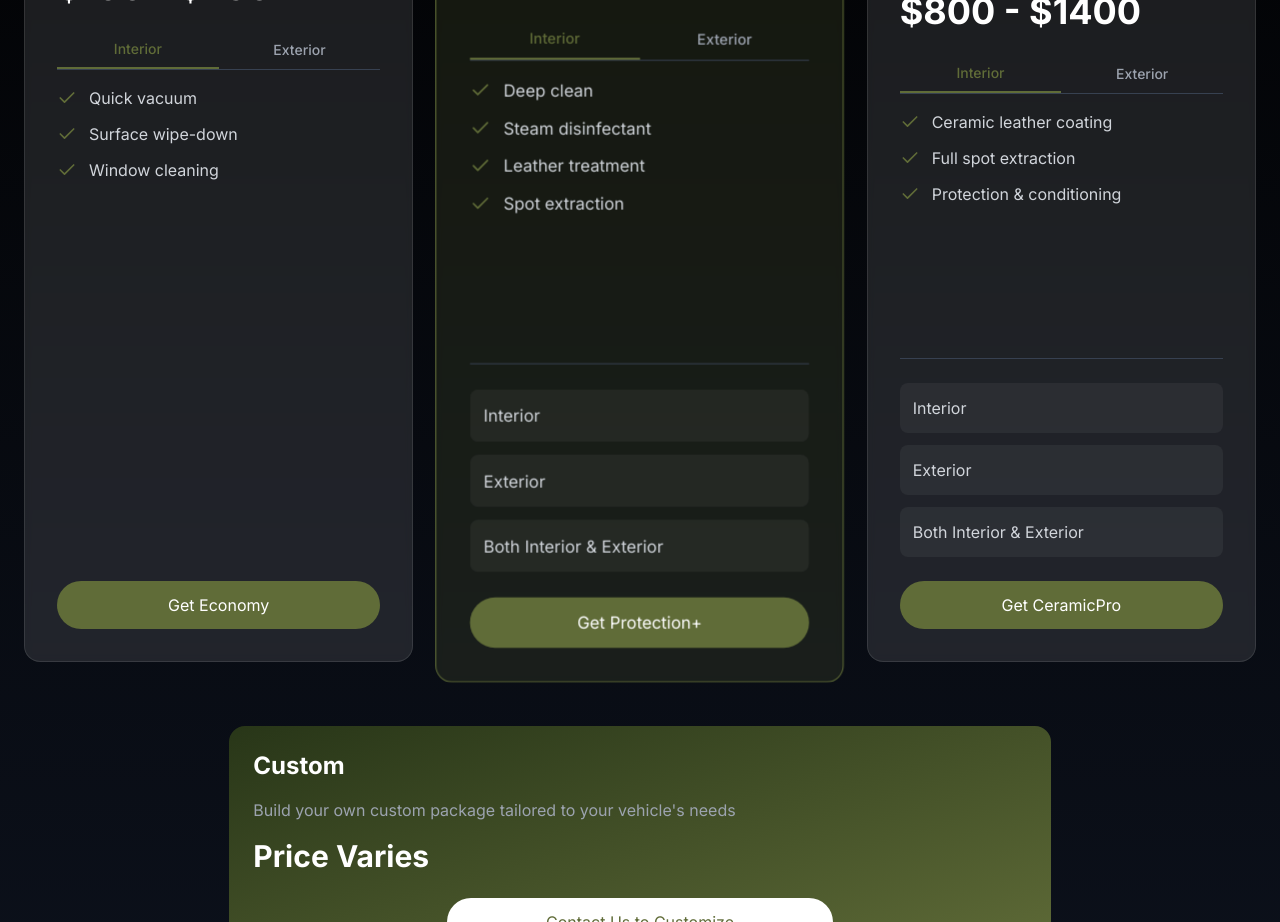
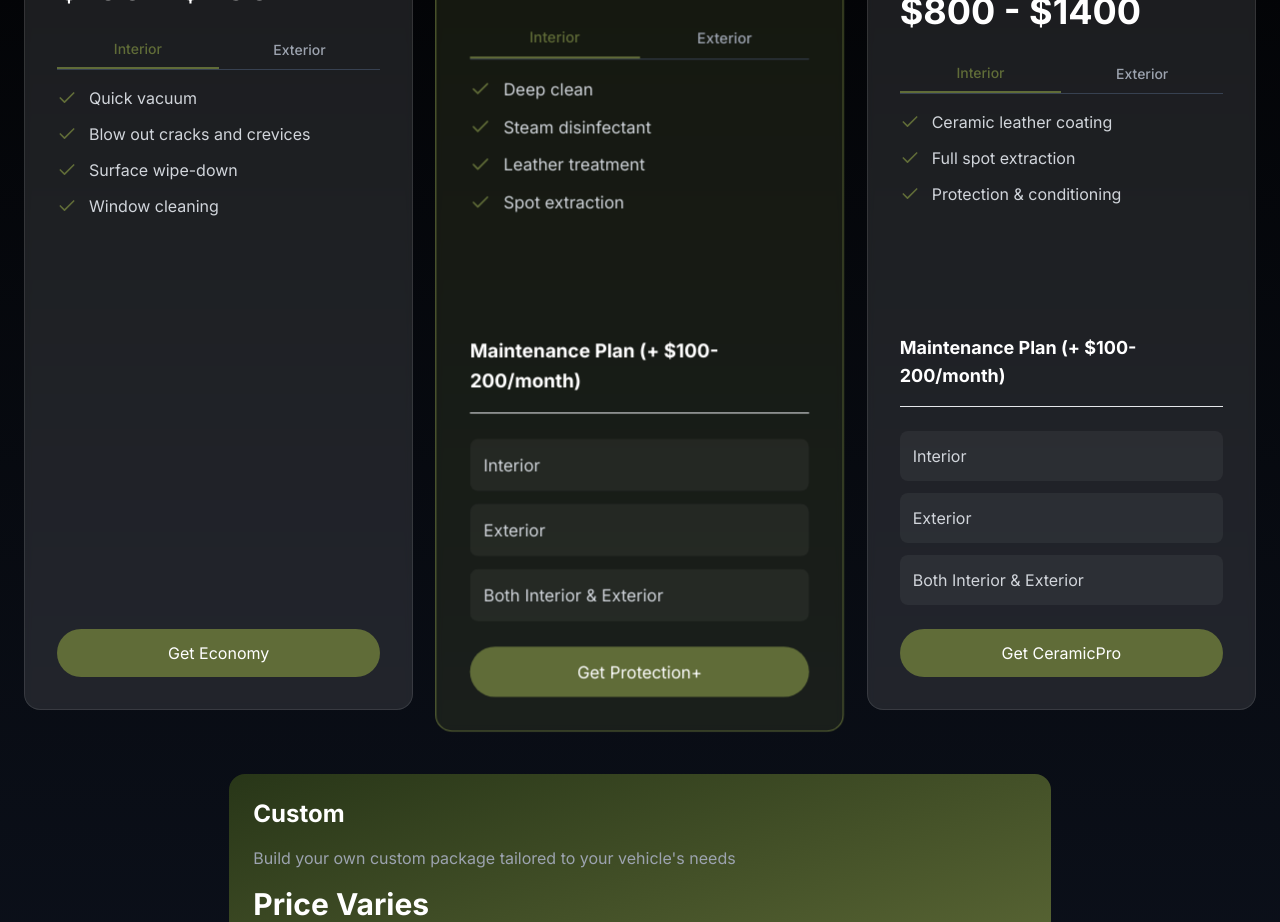
Before and after one commit to Fathom-Consulting/client-mobilesolutionz, a Next.js app: page / in a window 1280 px wide. Shown: the part 1800-2722 px from the top of the page. Built offline with nearby package versions, Linux system fonts and the light colour scheme.

Commit message:
Adjusted copy to accurately reflect client services.

```diff
--- a/app/components/ContactForm.tsx
+++ b/app/components/ContactForm.tsx
@@ -21,7 +21,8 @@ const packages = [
       "Panel",
       "Windows cleaned",
       "Pedals cleaned",
-      "Hand wash",
+      "Pre wash",
+      "Two bucket hand wash",
       "Scrub wheels & tires",
       "Wax & tire shine",
       "Hand dry",
--- a/app/components/Pricing.tsx
+++ b/app/components/Pricing.tsx
@@ -11,8 +11,8 @@ const services = [
     price: "$100 - $250",
     description: "Basic maintenance wash",
     features: {
-      interior: ["Quick vacuum", "Surface wipe-down", "Window cleaning"],
-      exterior: ["Express wash", "Tire shine", "Hand dry"],
+      interior: ["Quick vacuum", "Blow out cracks and crevices","Surface wipe-down", "Window cleaning"],
+      exterior: ["Pre wash","Two bucket hand wash", "Tire shine", "Hand dry"],
     },
     isBasic: true,
   },
@@ -29,15 +29,15 @@ const services = [
       ],
       exterior: [
         "Fenders scrubbed",
-        "Iron remover",
+        "Iron decon remover",
         "Clay bar",
         "Premium sealant",
         "Plastic protection",
       ],
     },
     maintenancePlan: {
-      price: "$100–150/month",
-      description: "Weekly/biweekly maintenance to preserve coating",
+      price: "$100/month – 150/month",
+      description: "Your choice of a weekly/biweekly maintenance to preserve cleaning and protection",
       features: {
         interior: [
           "Interior dusting",
@@ -72,8 +72,8 @@ const services = [
       ],
     },
     maintenancePlan: {
-      price: "$100–150/month",
-      description: "Weekly/biweekly maintenance to preserve coating",
+      price: "$100 – 150/month",
+      description: "Your choice of a weekly/biweekly maintenance to preserve cleaning and protection",
       features: {
         interior: [
           "Interior dusting",
@@ -399,11 +399,10 @@ export default function Pricing() {
                       ))}
                     </ul>
                   </div>
-
                   {service.maintenancePlan && (
-                    <div className="mt-6 pt-6 border-t border-gray-700">
-                      {/* ... other elements ... */}
-                      <div className="space-y-3">
+                    <div className="">
+                      <h4 className="text-lg font-bold text-white mb-4">Maintenance Plan (+ $100-200/month)</h4>
+                      <div className="space-y-3 border-t pt-6">
                         {["interior", "exterior", "both"].map((scope) => {
                           const isSelected =
                             maintenanceSelection?.packageName ===
```
